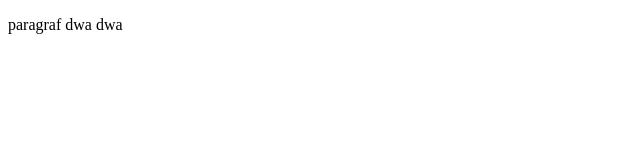
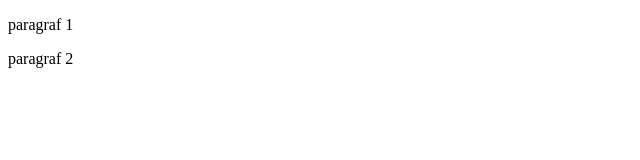
Before and after one commit to pawelp2018/gitjestgit, a plain HTML site: page index.html in a window 1280 px wide. Shown: the whole page, without its empty margins (0-640 px from the left). Drawn offline with Linux system fonts and the light colour scheme.

Commit message:
drugi paragraf

```diff
--- a/index.html
+++ b/index.html
@@ -6,7 +6,8 @@
 </head>
 <body>
 <!--   drugi paragr/af-->
-   <p> paragraf dwa dwa</p>
+   <p> paragraf 1</p>
+    <p> paragraf 2</p>
 
 </body>
 </html>
```
